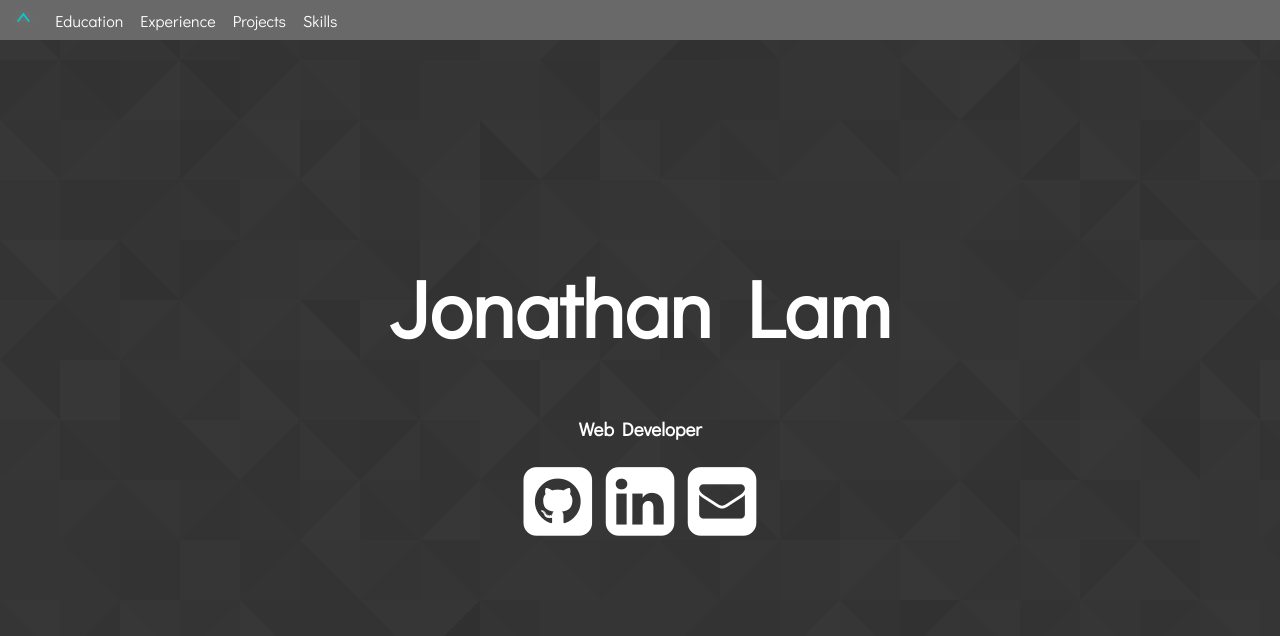
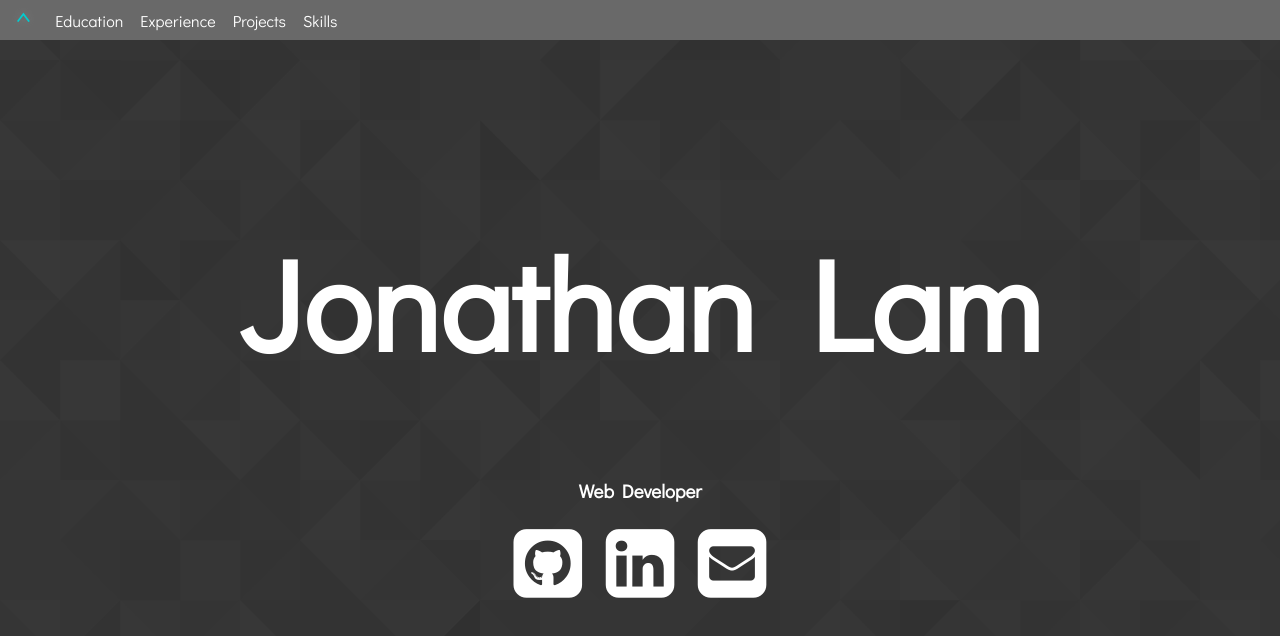
Before and after one commit to jdlam/jdlam.github.io, a plain HTML site: page index.html in a window 1280 px wide. Shown: the top 636 px of the page. Drawn offline with nearby package versions, Linux system fonts and the light colour scheme.

```diff
--- a/css/styles.css
+++ b/css/styles.css
@@ -75,7 +75,7 @@
 
 div#intro > div.intro-content > a {
   color: white;
-  margin: 5px;
+  margin: 10px;
   -webkit-transition: 0.5s color, 0.5s margin;
   -ms-transition: 0.5s color, 0.5s margin;
   transition: 0.5s color, 0.5s margin;
@@ -107,6 +107,12 @@
   div#intro > div.intro-content > a {
     color: white;
     margin: 0 15px;
+  }
+}
+
+@media screen and (min-width: 1200px) {
+  div#intro > div.intro-content > h1 {
+    font-size: 8em;
   }
 }
 
```
